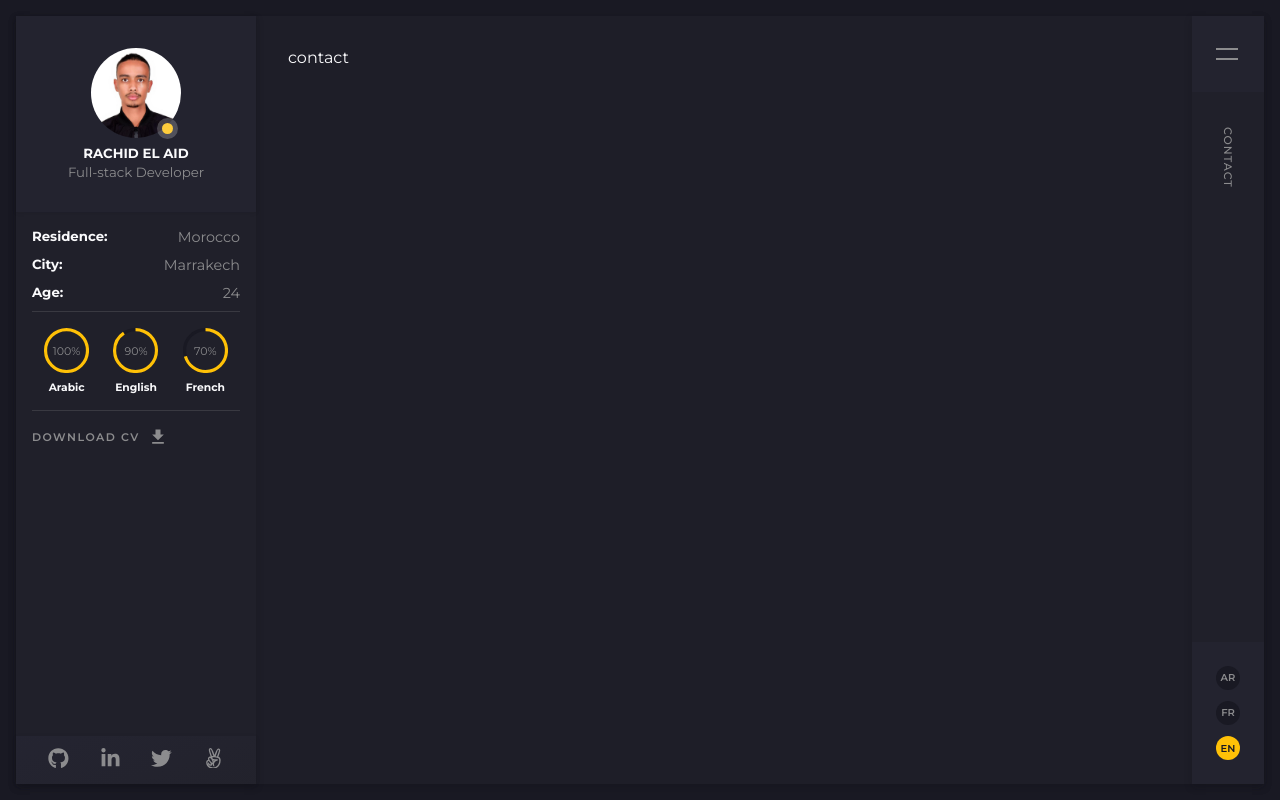
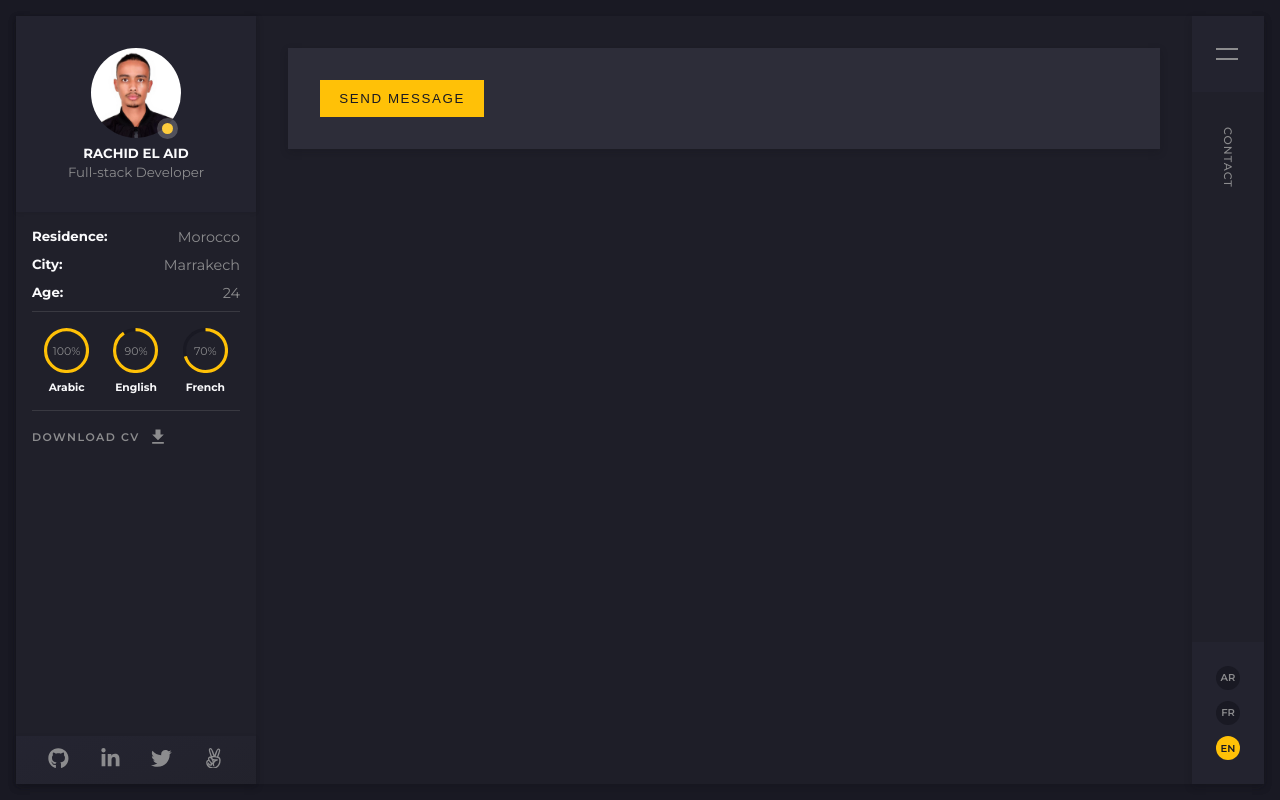
Before and after one commit to rachidelaid/nextjs-portfolio, a Next.js app: page /contact in a window 1280 px wide. Built offline with nearby package versions, Linux system fonts and the light colour scheme.

Commit message:
adding contact form with animation

```diff
--- a/pages/contact.jsx
+++ b/pages/contact.jsx
@@ -1,8 +1,42 @@
 import React from 'react';
+import { motion } from 'framer-motion';
 import styles from '../styles/contact.module.css';
 
+const cardMotions = {
+  hidden: {
+    scale: 0.9,
+  },
+  visible: {
+    scale: 1,
+  },
+};
+
 const contact = () => {
-  return <div className={styles.container}>contact</div>;
+  const handleSubmit = (e) => {
+    e.preventDefault();
+  };
+
+  return (
+    <div className={styles.container}>
+      <motion.form
+        onSubmit={handleSubmit}
+        className={styles.card}
+        variants={cardMotions}
+        initial="hidden"
+        animate="visible"
+        exit="hidden"
+      >
+        <motion.button
+          whileHover={{ scale: 1.1 }}
+          whileTap={{ scale: 0.9 }}
+          type="submit"
+          className={styles.btn}
+        >
+          Send Message
+        </motion.button>
+      </motion.form>
+    </div>
+  );
 };
 
 export default contact;
--- a/styles/TopCard.module.css
+++ b/styles/TopCard.module.css
@@ -26,4 +26,5 @@
   letter-spacing: 0.1rem;
   width: fit-content;
   cursor: pointer;
+  text-transform: uppercase;
 }
--- a/styles/contact.module.css
+++ b/styles/contact.module.css
@@ -1,3 +1,21 @@
 .container {
   padding: 2rem;
 }
+
+.card {
+  background: var(--dark5);
+  box-shadow: var(--default-shadow);
+  padding: 2rem;
+}
+
+.btn {
+  border: none;
+  color: var(--dark1);
+  background-color: var(--accent-color);
+  padding: 0.7rem 1.2rem;
+  font-weight: 500;
+  letter-spacing: 0.1rem;
+  width: fit-content;
+  cursor: pointer;
+  text-transform: uppercase;
+}
```
